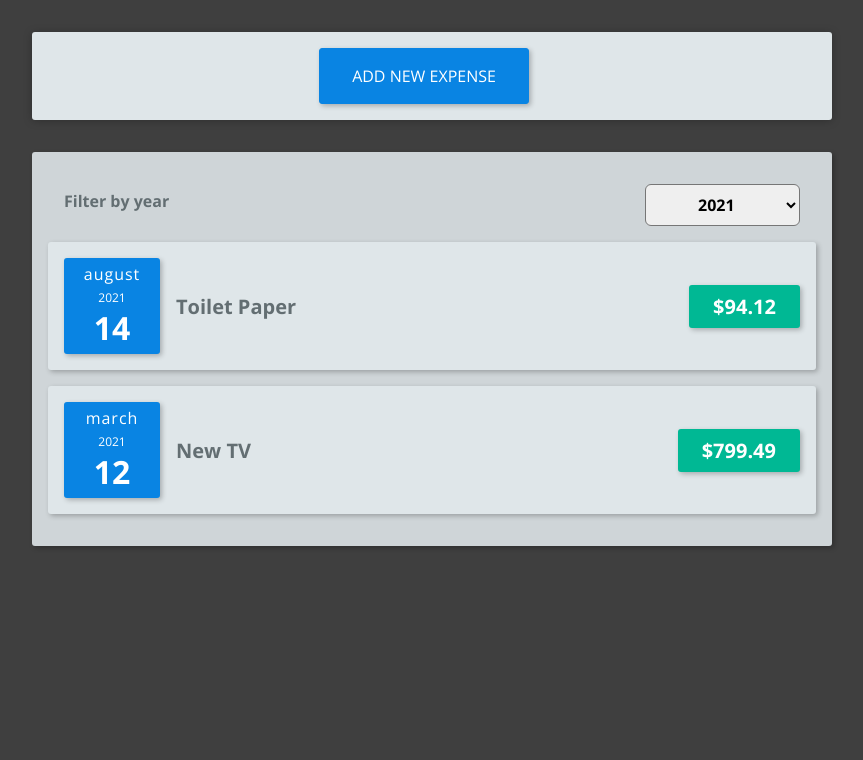
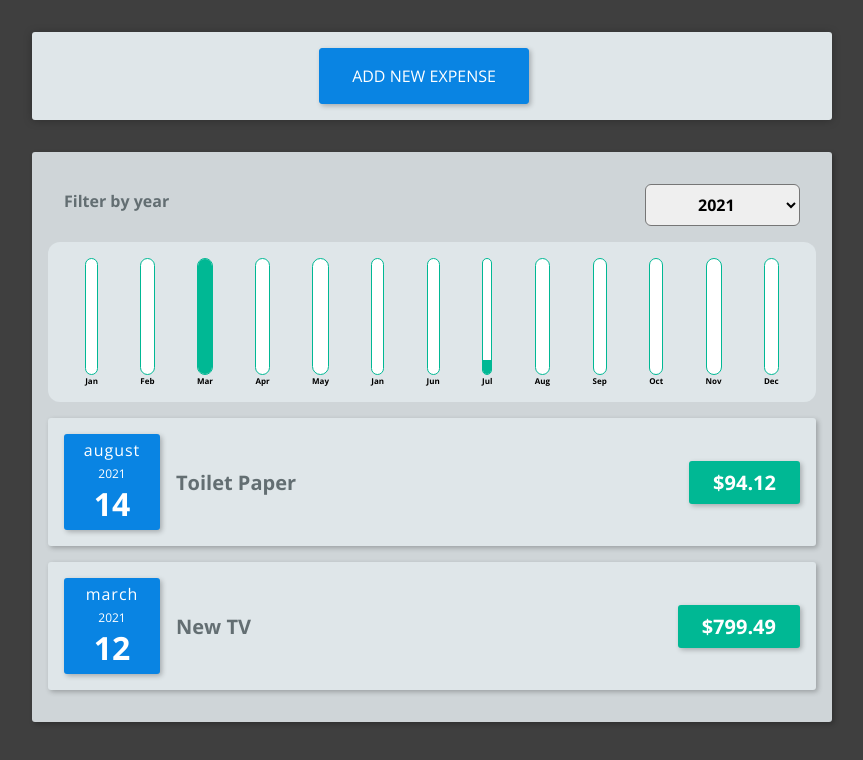
Before and after one commit to unclekoin/expenses-app, a React (Create React App) app: page / in a window 1280 px wide. Shown: the top 760 px of the page, without its empty margins (208-1071 px from the left). Built offline with nearby package versions, Linux system fonts and the light colour scheme.

Commit message:
feat: add chart & finish project

```diff
--- /dev/null
+++ b/src/components/Chart/Chart.css
@@ -0,0 +1,9 @@
+.chart {
+    padding: 1rem;
+    border-radius: 12px;
+    background-color: #dfe6e9;
+    text-align: center;
+    display: flex;
+    justify-content: space-around;
+    height: 10rem;
+}
--- /dev/null
+++ b/src/components/Chart/Chart.js
@@ -0,0 +1,22 @@
+import React from "react";
+import ChartBar from "./ChartBar";
+import "./Chart.css"
+
+const Chart = (props) => {
+  const dataPointValues = props.dataPoints.map((dataPoint) => dataPoint.value);
+  const totalMaximum = Math.max(...dataPointValues);
+
+  return (
+    <div className="chart">
+      { props.dataPoints.map(({ value, label }) => (
+        <ChartBar
+          key={ label }
+          value={ value }
+          maxValue={ totalMaximum }
+          label={ label }
+        />)) }
+    </div>
+  )
+}
+
+export default Chart;
--- /dev/null
+++ b/src/components/Chart/ChartBar.css
@@ -0,0 +1,30 @@
+.chart-bar {
+    height: 100%;
+    display: flex;
+    flex-direction: column;
+    align-items: center;
+}
+
+.chart-bar__inner {
+    height: 100%;
+    width: 100%;
+    border: 1px solid #00b894;
+    border-radius: 12px;
+    background-color: #ffffff;
+    overflow: hidden;
+    display: flex;
+    flex-direction: column;
+    justify-content: flex-end;
+}
+
+.chart-bar__fill {
+    background-color: #00b894;
+    width: 100%;
+    transition: all 0.3s ease-out;
+}
+
+.chart-bar__label {
+    font-weight: bold;
+    font-size: 0.5rem;
+    text-align: center;
+}
--- /dev/null
+++ b/src/components/Chart/ChartBar.js
@@ -0,0 +1,21 @@
+import React from "react";
+import "./ChartBar.css";
+
+const ChartBar = (props) => {
+  let barFillHeight = "0%";
+
+  if (props.maxValue > 0) {
+    barFillHeight = Math.round((props.value / props.maxValue) * 100) + "%";
+  }
+
+  return (
+    <div className="chart-bar">
+      <div className="chart-bar__inner">
+        <div className="chart-bar__fill" style={{ height: barFillHeight }}></div>
+      </div>
+      <div className="chart-bar__label">{ props.label }</div>
+    </div>
+  )
+}
+
+export default ChartBar;
--- a/src/components/Expenses/Expenses.js
+++ b/src/components/Expenses/Expenses.js
@@ -3,6 +3,7 @@
 import Card from "../UI/Card";
 import ExpensesList from "./ExpensesList";
 import "./Expenses.css";
+import ExpensesChart from "./ExpensesChart";
 
 const Expenses = ({items}) => {
   const [filteredYear, setFilteredYear] = useState('2021');
@@ -21,6 +22,7 @@
         selected={filteredYear}
         onChangeFilter={filterChangeHandler}
       />
+      <ExpensesChart expenses={ filteredExpenses } />
       <ExpensesList items={ filteredExpenses } />
     </Card>
   )
--- /dev/null
+++ b/src/components/Expenses/ExpensesChart.js
@@ -0,0 +1,29 @@
+import React from "react";
+import Chart from "../Chart/Chart";
+
+const ExpensesChart = (props) => {
+  const chartDataPoints = [
+    { label: "Jan", value: 0},
+    { label: "Feb", value: 0},
+    { label: "Mar", value: 0},
+    { label: "Apr", value: 0},
+    { label: "May", value: 0},
+    { label: "Jan", value: 0},
+    { label: "Jun", value: 0},
+    { label: "Jul", value: 0},
+    { label: "Aug", value: 0},
+    { label: "Sep", value: 0},
+    { label: "Oct", value: 0},
+    { label: "Nov", value: 0},
+    { label: "Dec", value: 0}
+  ];
+
+  for (const expense of props.expenses) {
+    const expenseMonth = expense.date.getMonth(); // starting at 0 => January => 0
+    chartDataPoints[expenseMonth].value +=  expense.amount;
+  }
+
+  return <Chart dataPoints={ chartDataPoints } />
+}
+
+export default ExpensesChart;
--- a/src/components/Expenses/ExpensesFilter.js
+++ b/src/components/Expenses/ExpensesFilter.js
@@ -1,5 +1,5 @@
 import React from "react";
-import "./ExpesesFilter.css";
+import "./ExpensesFilter.css";
 
 const ExpensesFilter = ({ onChangeFilter, selected}) => {
   const dropdownChangeHandler = (e) => {
--- a/src/components/NewExpense/ExpenseForm.js
+++ b/src/components/NewExpense/ExpenseForm.js
@@ -34,7 +34,7 @@
     e.preventDefault();
     const expenseData = {
       title: enteredTitle,
-      amount: enteredAmount,
+      amount: +enteredAmount,
       date: new Date(enteredDate)
     }
 
```
Also changed, not shown: src/components/Expenses/ExpensesFilter.css (renamed from src/components/Expenses/ExpesesFilter.css), 1 other file (tests, documents, lock files or other folders).
